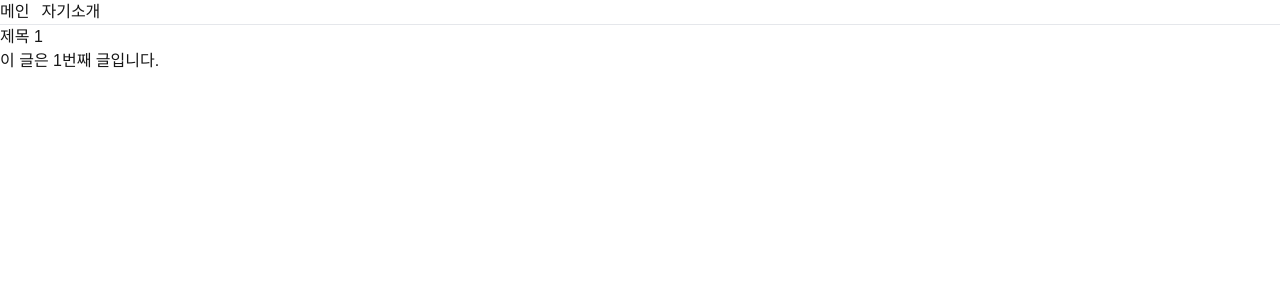
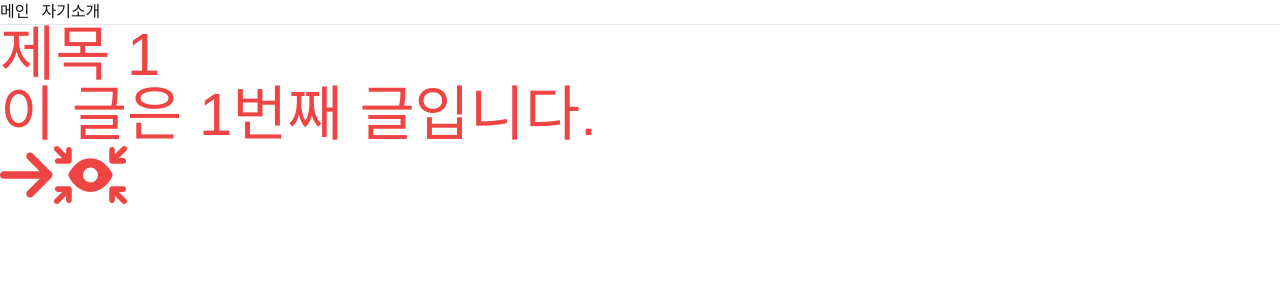
Before and after one commit to CheorHyeon/blog-2024-09-11, a Next.js app: page /posts/1 in a window 1280 px wide. Shown: the top 300 px of the page. Built offline with nearby package versions, Linux system fonts and the light colour scheme; a web font is replaced by a local one.

Commit message:
fontawsome 적용

```diff
--- a/package.json
+++ b/package.json
@@ -9,6 +9,10 @@
     "lint": "next lint"
   },
   "dependencies": {
+    "@fortawesome/fontawesome-svg-core": "^6.6.0",
+    "@fortawesome/free-regular-svg-icons": "^6.6.0",
+    "@fortawesome/free-solid-svg-icons": "^6.6.0",
+    "@fortawesome/react-fontawesome": "^0.2.2",
     "next": "14.2.9",
     "pretendard": "^1.3.9",
     "react": "^18",
--- a/src/app/layout.tsx
+++ b/src/app/layout.tsx
@@ -2,6 +2,10 @@ import type { Metadata } from "next";
 import localFont from "next/font/local";
 import Link from "next/link";
 import "./globals.css";
+
+import "@fortawesome/fontawesome-svg-core/styles.css";
+import { config } from "@fortawesome/fontawesome-svg-core";
+config.autoAddCss = false;
 
 const pretendard = localFont({
   src: "./../../node_modules/pretendard/dist/web/variable/woff2/PretendardVariable.woff2",
--- a/src/app/posts/[id]/page.tsx
+++ b/src/app/posts/[id]/page.tsx
@@ -1,3 +1,7 @@
+import { FontAwesomeIcon } from "@fortawesome/react-fontawesome";
+import { faArrowRight } from "@fortawesome/free-solid-svg-icons/faArrowRight";
+import { faArrowsToEye } from "@fortawesome/free-solid-svg-icons/faArrowsToEye";
+
 export default function PostPage({ params }: { params: { id: string } }) {
   const { id } = params;
 
@@ -7,9 +11,11 @@ export default function PostPage({ params }: { params: { id: string } }) {
   };
 
   return (
-    <div>
+    <div className="text-red-500 text-6xl">
       <h1>{post.title}</h1>
       <p>{post.content}</p>
+      <FontAwesomeIcon icon={faArrowRight}></FontAwesomeIcon>
+      <FontAwesomeIcon icon={faArrowsToEye}></FontAwesomeIcon>
     </div>
   );
 }
```
Also changed, not shown: 1 other file (tests, documents, lock files or other folders).
